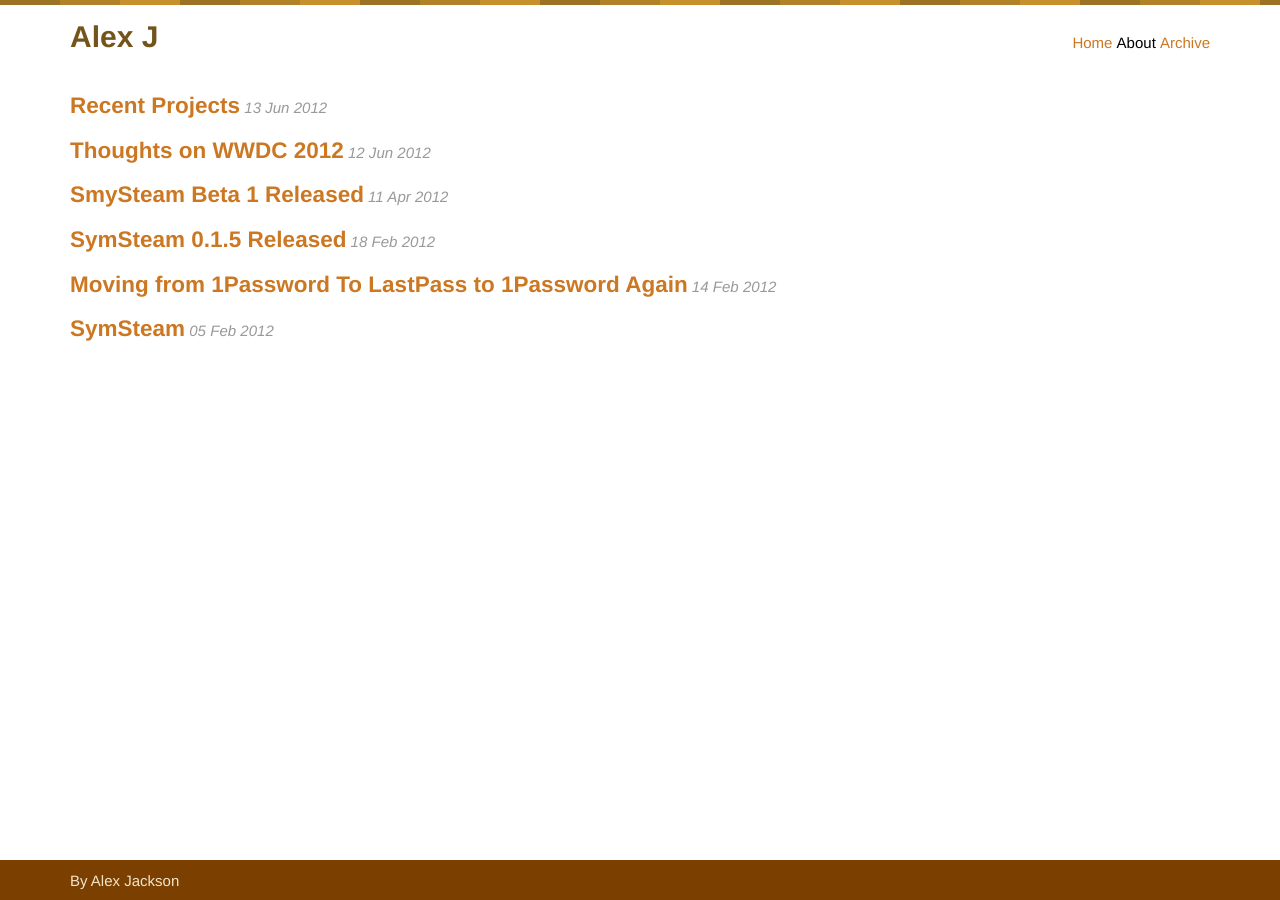
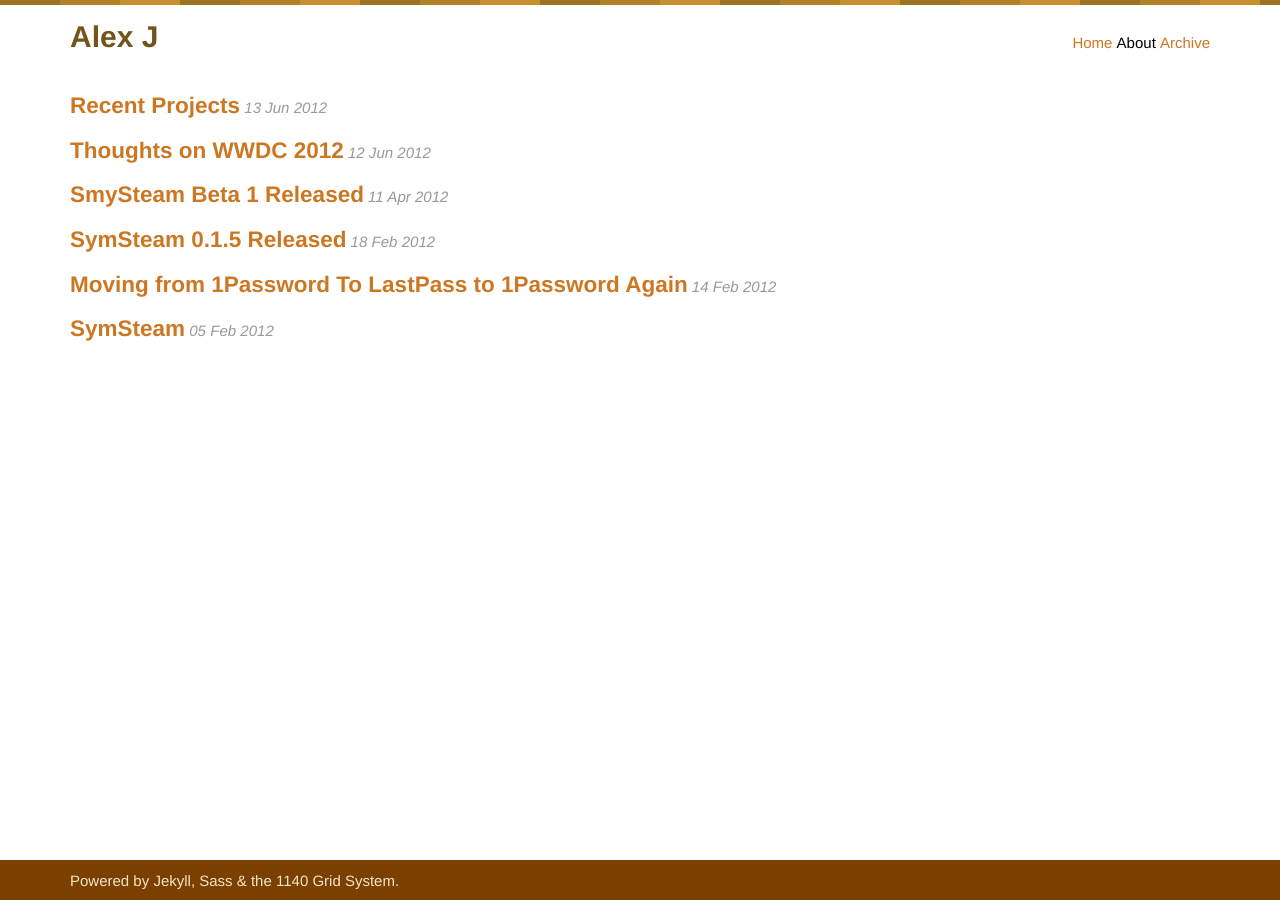
Before and after one commit to alexjohnj/alexjohnj, a Jekyll site: the page built from index.html, in a window 1280 px wide. Built offline with Jekyll 4.4.1, drawn with Linux system fonts in a browser that asks for light colours; Markdown is read by kramdown in place of the engine named in the settings.

Commit message:
Updated footer content.

```diff
--- a/_layouts/default.html
+++ b/_layouts/default.html
@@ -17,7 +17,6 @@
 
 	<!--This makes even more shit "work" with Internet Explorer-->
 	<!--[if !IE 7]><style type="text/css">#wrap {display:table;height:100%}</style><![endif]-->
-
 
 </head>
 <body>
@@ -60,7 +59,7 @@
 		<div class="container">
 			<div class="row">
 				<div class="twelvecol last">
-					<p>By Alex Jackson</p>
+<p>Powered by <a href="https://github.com/mojombo/jekyll">Jekyll</a>, <a href="http://sass-lang.com/">Sass</a> &amp; the <a href="http://cssgrid.net/">1140 Grid System</a>.</p>
 				</div>
 			</div> <!--end row-->
 		</div><!--end container-->
```
